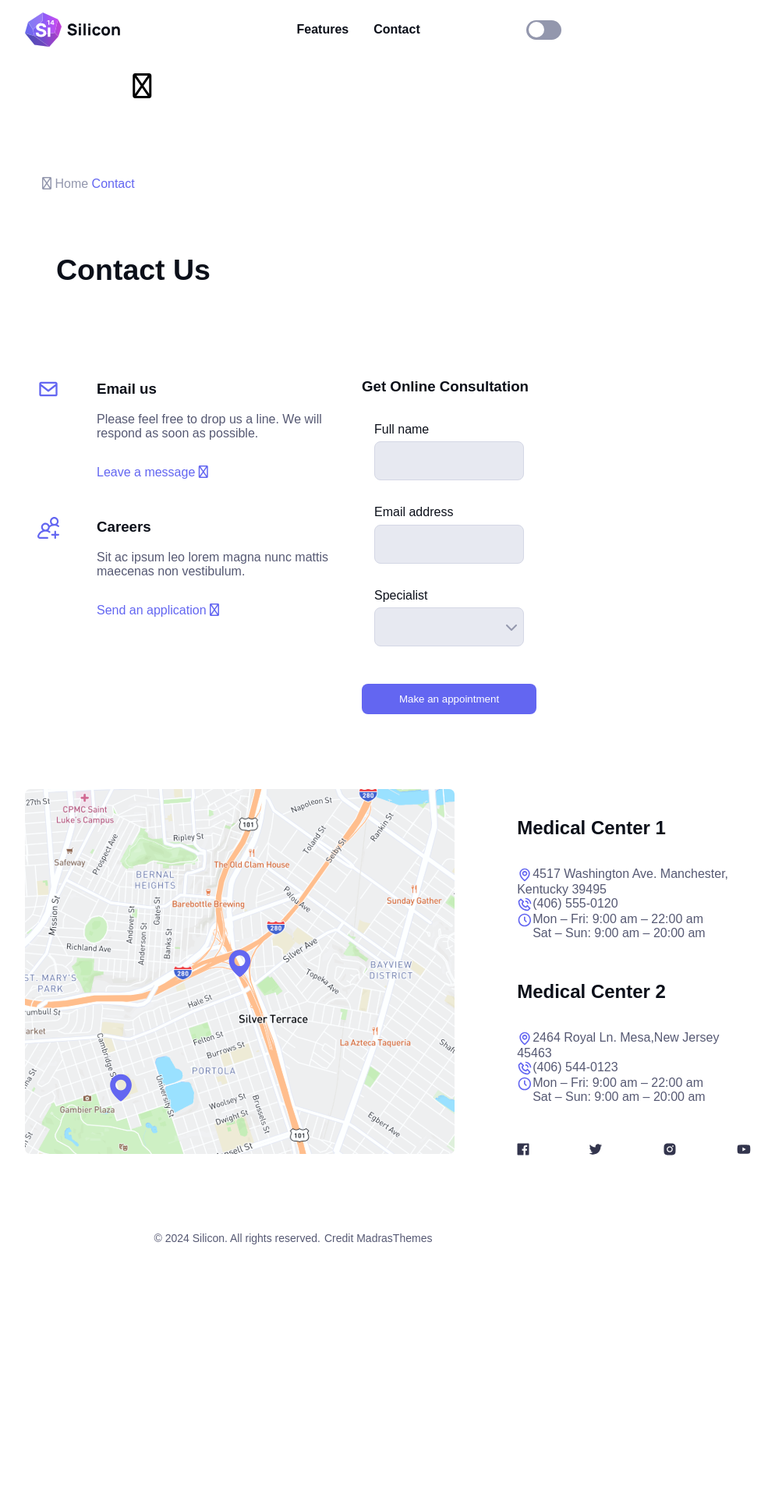
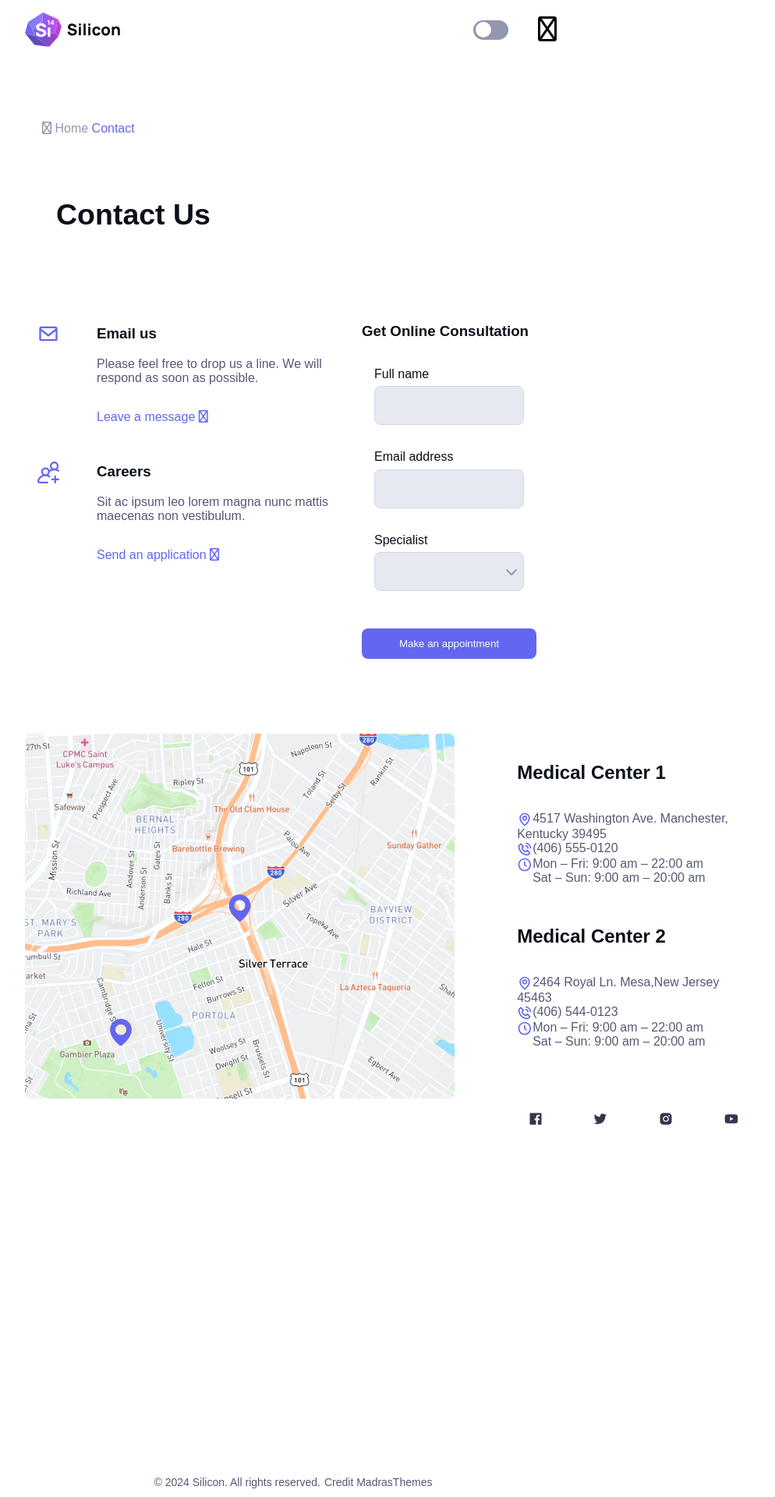
Before and after one commit to Rafeef87/SiliconReact, a React (Vite) app: page /contact in a window 1280 px wide. Shown: the top 1920 px of the page at 78% size, without its empty margins (264-1258 px from the left). Before the commit the page ends 1612 px from the top, so only its background shows below. Built offline with nearby package versions, Linux system fonts and the light colour scheme; some icons are missing.

Commit message:
Social media links

```diff
--- a/src/assets/css/style.css
+++ b/src/assets/css/style.css
@@ -1335,6 +1335,7 @@ footer {
 
 .page-title {
     margin-top: 5rem;
+
     i, .home {
         color: var(--color-gray);
     }
@@ -1437,6 +1438,7 @@ footer {
 }
 #map-contact {
     .container {
+        height: 1000px;
         .map-contact {
             display: grid;
             grid-template-columns: 1fr 1fr;
--- a/src/components/Navbar.jsx
+++ b/src/components/Navbar.jsx
@@ -1,4 +1,4 @@
-import React, { useState } from 'react'
+import React from 'react'
 import silicon from '../assets/images/Navbar/silicon.svg'
 import solidDark from '../assets/images/Navbar/solid-dark.svg'
 import DarkModeSwitch from './DarkModeSwitch'
@@ -6,19 +6,17 @@ import { Link } from 'react-router-dom'
 
 const Navbar = () => {
 
-    const [isActive, setIsActive] = useState(false)
-
   return (
     <div className="container">
                     <Link id="logo" to="/">
                         <img className="show-light" src={silicon} alt="Silicon Logotype." />
                         <img className="show-dark" src={solidDark} alt="Silicon Logotype." />
                     </Link>
-                        <nav id="main-menu" className="nav-bar" >
-                            <a className="nav-link" to="/">Features</a>
-                            <Link className="nav-link" to="/contact" onClick={ () => { setIsActive(prev = !prev)}}>Contact</Link>
-                            {` ${isActive ? 'active' : ''}`}
-                        </nav>
+                    <nav id="main-menu" className="navbar" >
+                        <Link className="nav-link" to="/">Features</Link>
+                        <Link className="nav-link" to="/contact">Contact</Link>
+
+                    </nav>
                     <DarkModeSwitch />
 
                     <a id="auth-signin" href="#" className="btn-primary">
--- /dev/null
+++ b/src/components/SocialMediaLinks.jsx
@@ -0,0 +1,19 @@
+import React from 'react'
+import facebook from '../assets/images/Contact/facebook.svg'
+import twitter from '../assets/images/Contact/twitter.svg'
+import instagram from '../assets/images/Contact/instagram.svg'
+import youtub from '../assets/images/Contact/youtub.svg'
+
+const SocialMediaLinks = () => {
+
+  return (
+    <div className='socail-media'>
+        <a href="http://facebook.com" target ="-blank"><img src={facebook} alt="facebook icon." /></a>
+        <a href="http://twitter.com" target="_blank"><img src={twitter} alt="Twitter icon." /></a>
+        <a href="http://instagram.com" target="_blank"><img src={instagram} alt="Instagram icon." /></a>
+        <a href="http://youtube.com" target="_blank"><img src={youtub} alt="Youtub icon." /></a>
+    </div>
+  )
+}
+
+export default SocialMediaLinks
--- a/src/views/Contact.jsx
+++ b/src/views/Contact.jsx
@@ -9,10 +9,8 @@ import map from '../assets/images/Contact/map.svg'
 import boxMap from '../assets/images/Contact/bx-map.svg'
 import call from '../assets/images/Contact/bx-phone-call.svg'
 import time from '../assets/images/Contact/bx-time-five.svg'
-import facebook from '../assets/images/Contact/facebook.svg'
-import twitter from '../assets/images/Contact/twitter.svg'
-import instagram from '../assets/images/Contact/instagram.svg'
-import youtub from '../assets/images/Contact/youtub.svg'
+import SocialMediaLinks from '../components/SocialMediaLinks'
+
 
 const Contact = () => {
 
@@ -154,10 +152,7 @@ const onSubmit = async (data) => {
                             </div>
                         </div>
                         <div className="socail-media">
-                        <img src={facebook} alt="facebook icon." />
-                        <img src={twitter} alt="Twitter icon." />
-                        <img src={instagram} alt="Instagram icon." />
-                        <img src={youtub} alt="Youtub icon." />
+                        <SocialMediaLinks />
                         </div>
                     </div>
                 </div>
```
